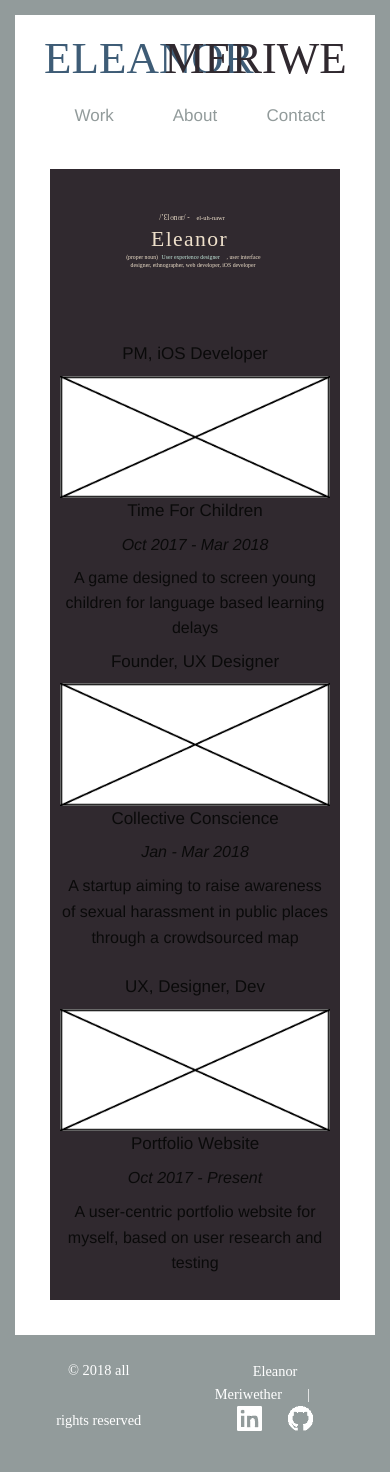
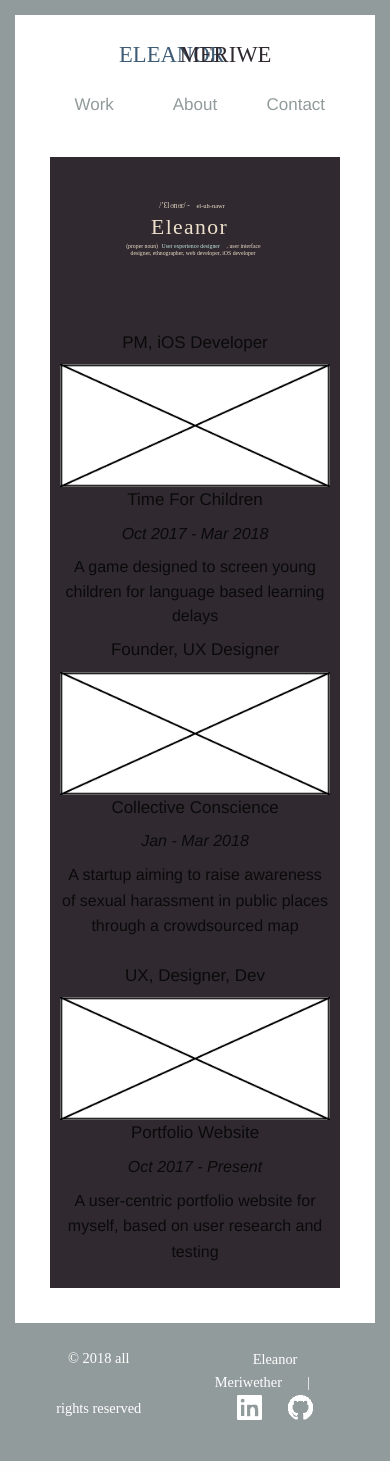
Before and after one commit to emeriwether/emeriwether.github.io, a Jekyll site: the page built from index.html, in a window 390 px wide. Built offline with Jekyll 4.4.1, drawn with Linux system fonts in a browser that asks for light colours; some web fonts are replaced.

Commit message:
make logo smaller for small screen sizes

```diff
--- a/css/app.css
+++ b/css/app.css
@@ -1,5 +1,7 @@
-@media screen and (max-width: 45.438em) {
-
+@media screen and (max-width: 39.938em) {
+    #logo > img {
+        max-width: 50%;
+    }
 }
 
 @media screen and (min-width: 40em) and (max-width: 51.938em) {
```
